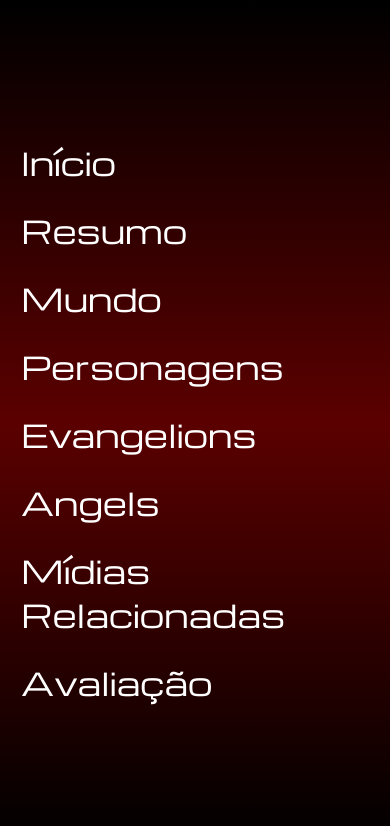
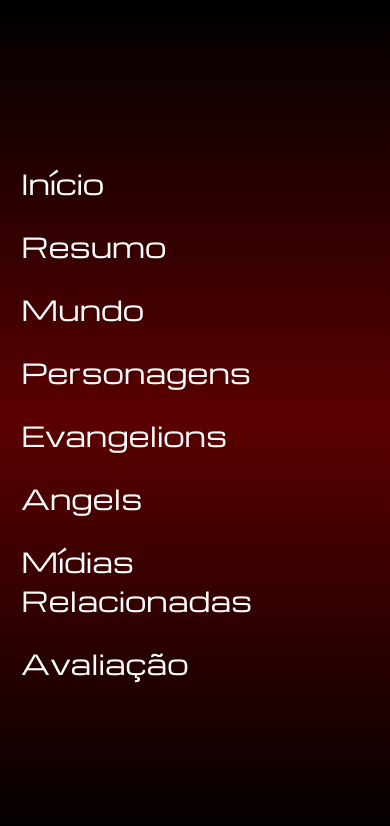
Before and after one commit to BenicyoDEV/EvaWiki, a plain HTML site: page nav.html in a window 390 px wide. Drawn offline with nearby package versions, Linux system fonts and the light colour scheme.

Commit message:
Add files via upload

```diff
--- a/nav.html
+++ b/nav.html
@@ -14,7 +14,22 @@
     padding: 0;
     width: 100%;
     height: 100%;
-    overflow: hidden; /* remove scrollbar */
+
+    overflow-x: hidden;
+}
+
+
+body::-webkit-scrollbar {
+    width: 6px;
+}
+
+body::-webkit-scrollbar-thumb {
+    background: rgba(0, 0, 0, 0.6);
+    border-radius: 10px;
+}
+
+body::-webkit-scrollbar-track {
+    background: transparent;
 }
 
 body {
@@ -82,7 +97,7 @@
 
     }
     li a {
-        font-size: 8vw; /* escala automática */
+        font-size: 7vw; /* escala automática */
     }
 }
 
```
Also changed, not shown: angels.html (+1 -1 lines), avaliacao.html (+1 -1 lines), evangelions.html (+1 -1 lines), midias.html (+1 -1 lines).
